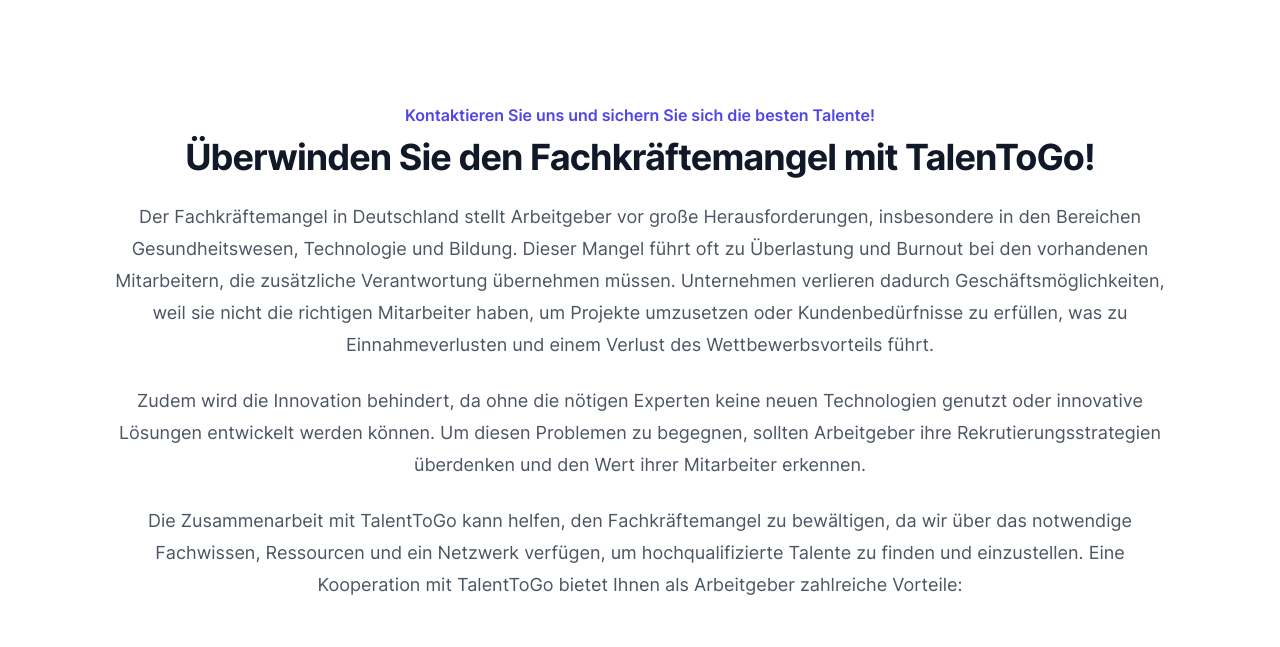
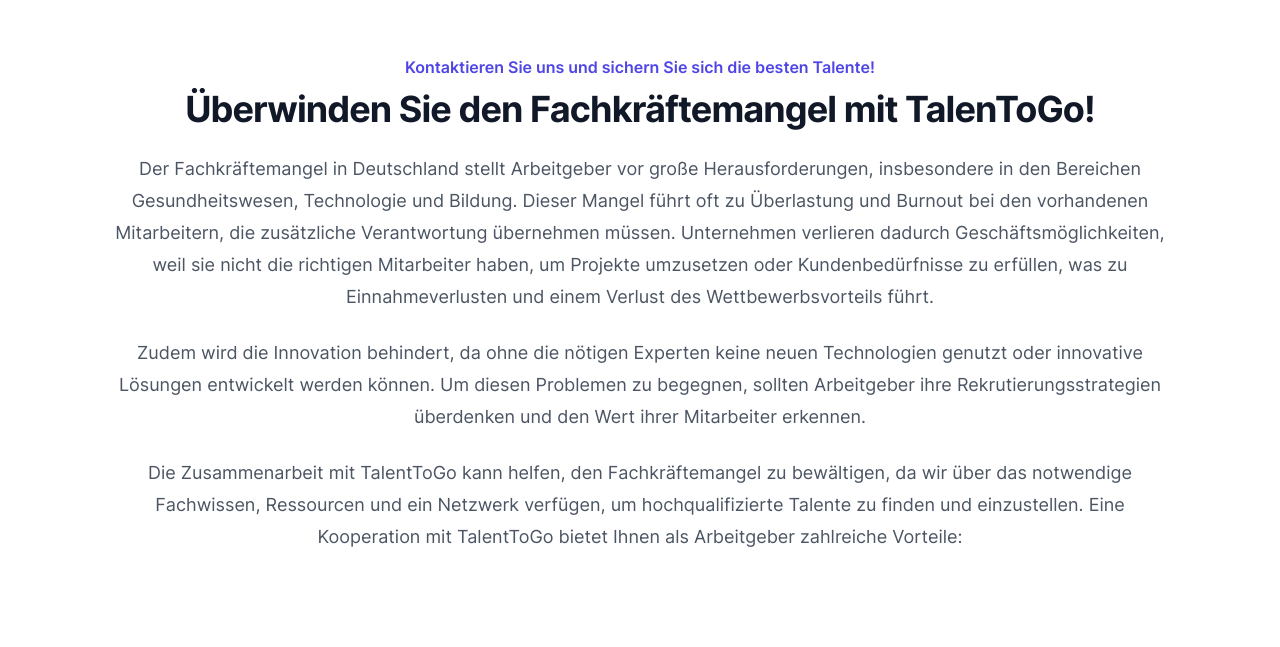
Before and after one commit to thomaserdmenger/TalentToGo, a React (Vite) app in the folder frontend/: page / in a window 1280 px wide. Shown: the part 1850-2497 px from the top of the page. Built offline with nearby package versions, Linux system fonts and the light colour scheme.

Commit message:
Update distances between sections on Home Page

```diff
--- a/frontend/src/pages/HomePage.jsx
+++ b/frontend/src/pages/HomePage.jsx
@@ -154,7 +154,7 @@
         </section>
         {/* SERVICE SECTION */}
         <section className="serviceSection">
-          <div className="bg-white py-24 sm:py-32">
+          <div className="bg-white pt-20">
             <div className="mx-auto max-w-7xl px-6 lg:px-8">
               {language === "DE" && (
                 <>
```
